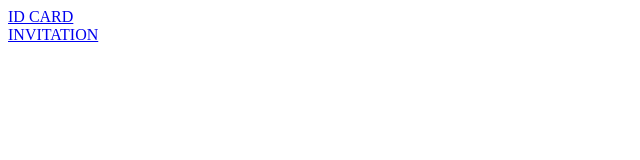
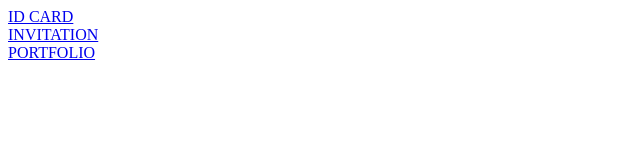
Before and after one commit to PraveenPuttu75/Task-2-9-2024, a plain HTML site: page index.html in a window 1280 px wide. Shown: the whole page, without its empty margins (0-640 px from the left). Drawn offline with Linux system fonts and the light colour scheme.

Commit message:
Update index.html

```diff
--- a/index.html
+++ b/index.html
@@ -10,6 +10,6 @@
     <br>
     <a href="./ganesh invitation.html">INVITATION</a>
     </br>
-    <a href="./portfolio.html"></a>
+    <a href="./portfolio.html">PORTFOLIO</a>
 </body>
 </html>
```
